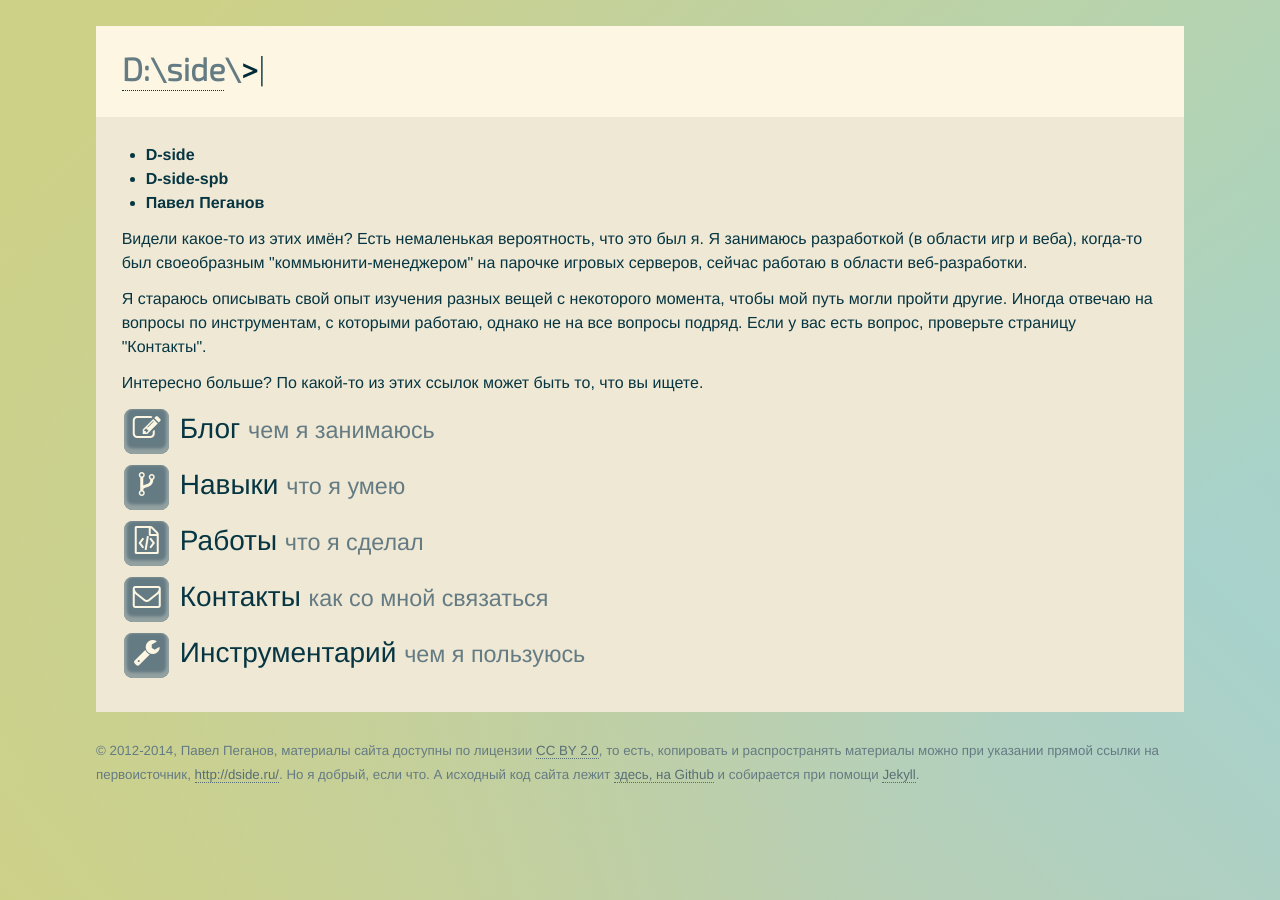
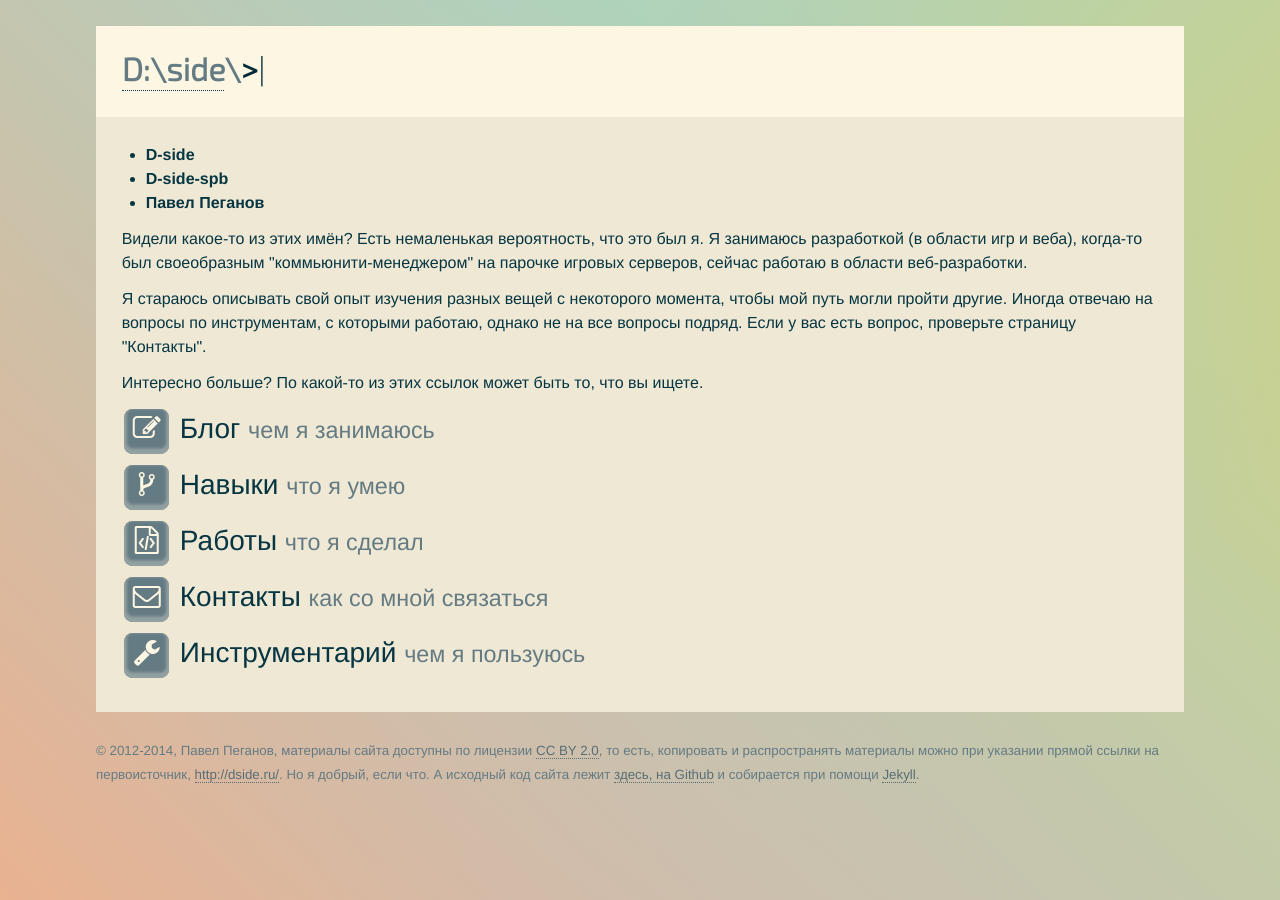
Before and after one commit to D-side/d-side.github.io, a Jekyll site: the page built from index.html, in a window 1280 px wide. Built offline with Jekyll 4.4.1, drawn with Linux system fonts in a browser that asks for light colours.

Commit message:
Update main.sass

```diff
--- a/assets/main.sass
+++ b/assets/main.sass
@@ -68,9 +68,9 @@ body, html
 body
   $contrast: 40
   $grad4: mix($theme0D, $theme00, $contrast)
-  $grad3: mix($theme0C, $theme00, $contrast)
-  $grad2: mix($theme0B, $theme00, $contrast)
-  $grad1: mix($theme0B, $theme00, $contrast)
+  $grad3: mix($theme0B, $theme00, $contrast)
+  $grad2: mix($theme0C, $theme00, $contrast)
+  $grad1: mix($theme09, $theme00, $contrast)
   +background-image(linear-gradient(45deg, $grad1 0%, transparent 70%), linear-gradient(135deg, $grad2 10%, transparent 80%), linear-gradient(225deg, $grad3 10%, transparent 80%), linear-gradient(315deg, $grad4 100%, transparent 70%))
   -webkit-font-smoothing: antialiased
 
```
